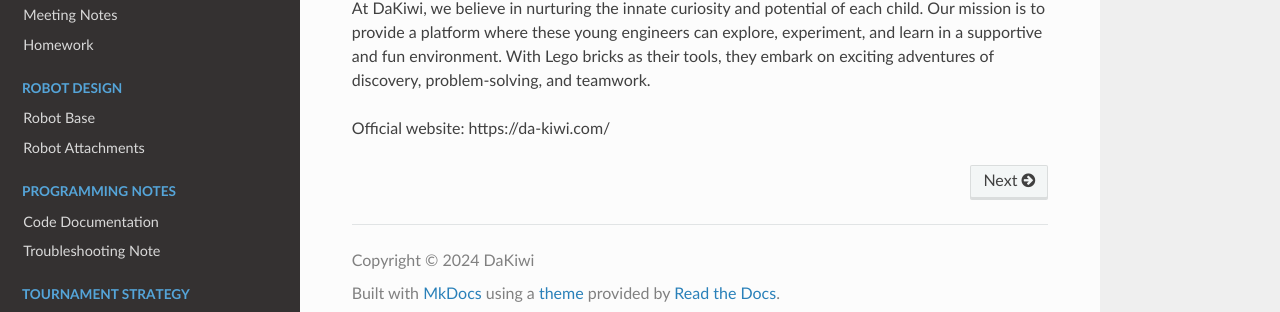
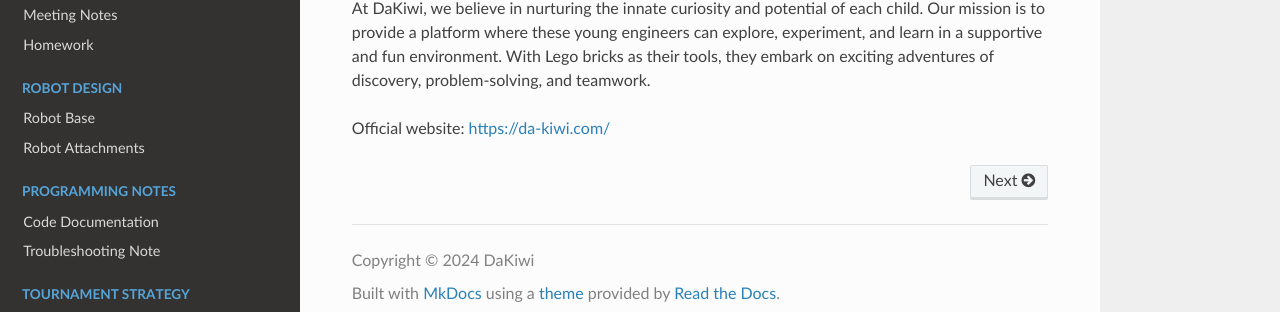
Before and after one commit to FITCI-DaKiwi/FLL_note_2024, an MkDocs documentation site: the page built from docs/index.md, in a window 1280 px wide. Shown: the part 254-566 px from the top of the page. Built offline with MkDocs 1.6.1, drawn with Linux system fonts in a browser that asks for light colours; nearby versions of some CDN libraries; part of the change alters nothing that is shown.

```diff
--- a/docs/index.md
+++ b/docs/index.md
@@ -5,4 +5,4 @@ Team DaKiwi, a dynamic and innovative Lego League robotic team comprising six 10
 
 At DaKiwi, we believe in nurturing the innate curiosity and potential of each child. Our mission is to provide a platform where these young engineers can explore, experiment, and learn in a supportive and fun environment. With Lego bricks as their tools, they embark on exciting adventures of discovery, problem-solving, and teamwork.
 
-Official website: https://da-kiwi.com/
+Official website: [https://da-kiwi.com/](https://da-kiwi.com/)
```
